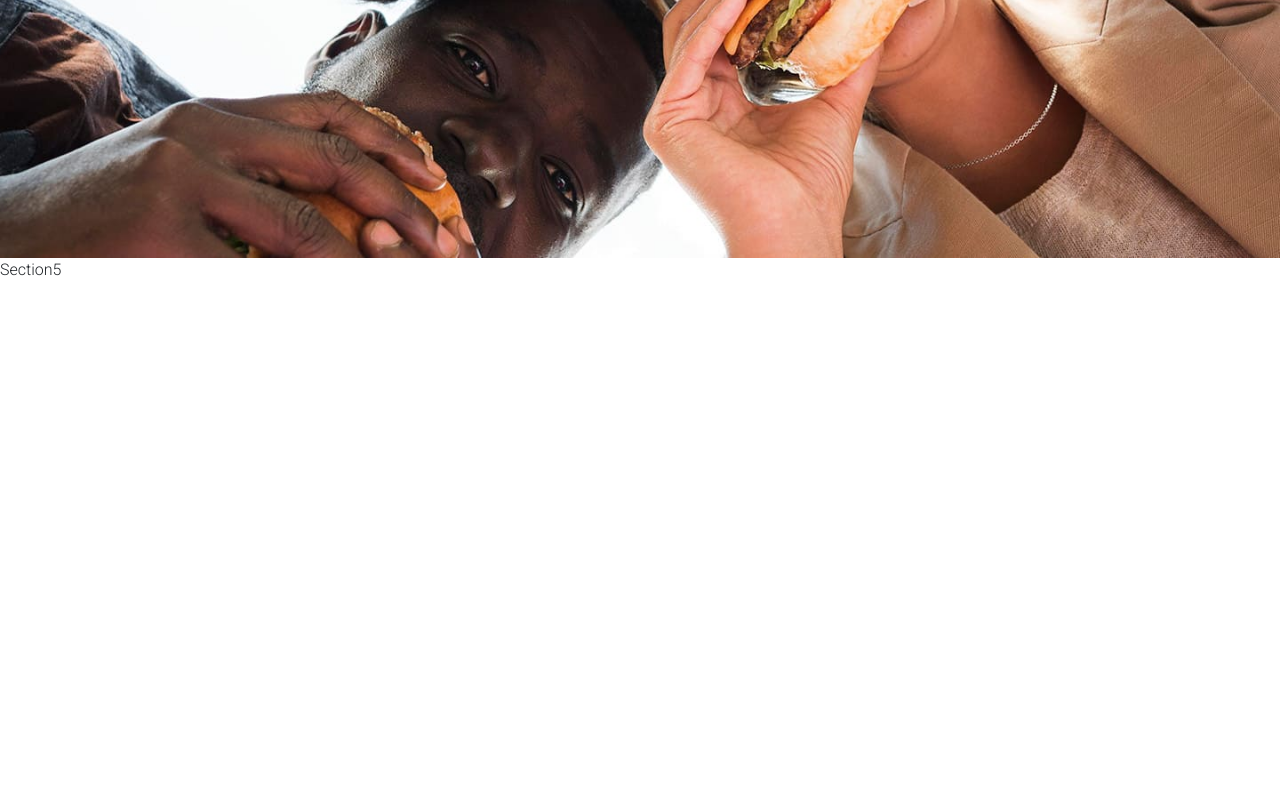
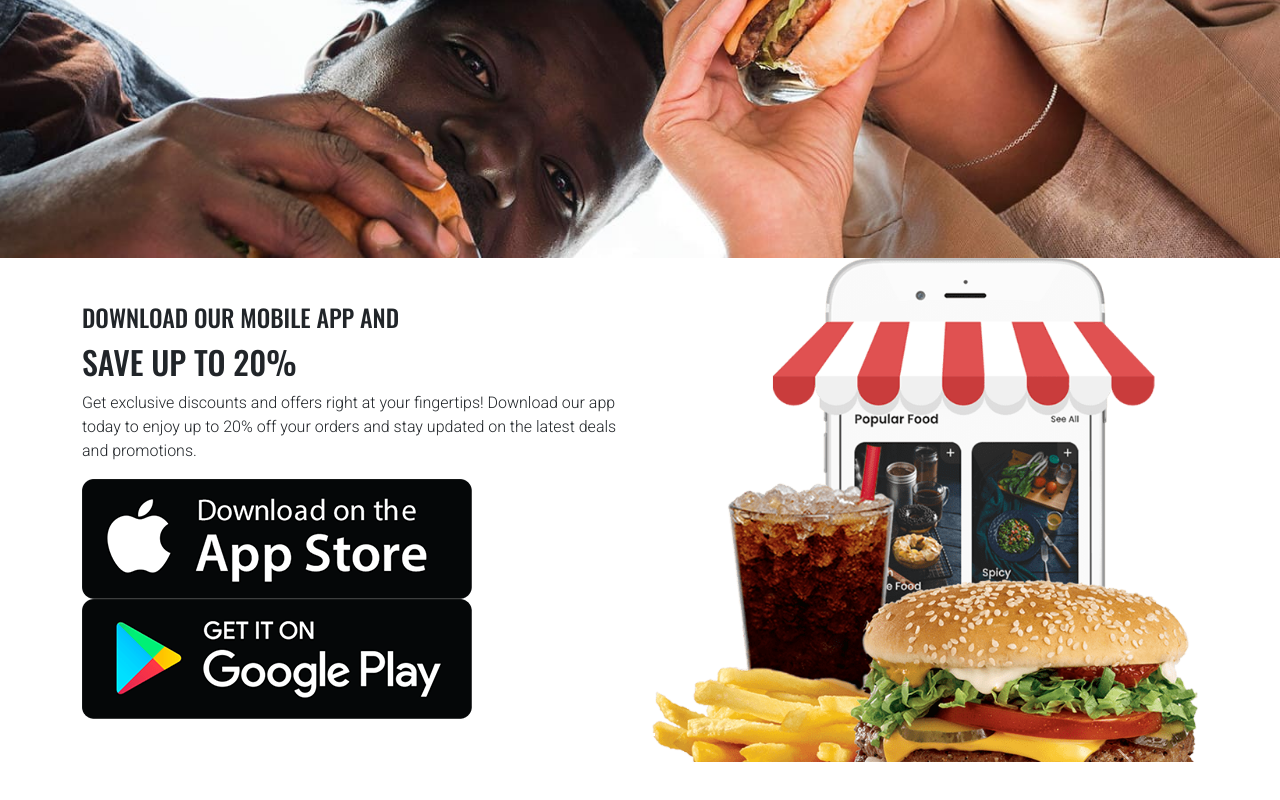
Before and after one commit to tahseen-haider/Grill-n-Blaze-Fast-Food-Online-Shop-, a React (Vite) app in the folder client/: page / in a window 1280 px wide. Shown: the part 4992-5792 px from the top of the page. After the commit the page ends 5754 px from the top, so only its background shows below. Built offline with nearby package versions, Linux system fonts and the light colour scheme.

Commit message:
section 5

```diff
--- a/client/src/pages/Home/Section5.jsx
+++ b/client/src/pages/Home/Section5.jsx
@@ -1,6 +1,61 @@
+import { Carousel, Col, Container, Row } from "react-bootstrap";
+import { Link } from "react-router-dom";
+import StoreIOS from '../../assets/shop/appstore.png'
+import StoreGoogle from '../../assets/shop/googleplay.png'
+import DownloadImg from '../../assets/shop/e-shop.png'
+import Brand1 from '../../assets/brands/brand-11.png'
+import Brand2 from '../../assets/brands/brand-12.png'
+import Brand3 from '../../assets/brands/brand-13.png'
+import Brand4 from '../../assets/brands/brand-14.png'
+import Brand5 from '../../assets/brands/brand-15.png'
+import Brand6 from '../../assets/brands/brand-16.png'
+import Brand7 from '../../assets/brands/brand-17.png'
+import Brand8 from '../../assets/brands/brand-18.png'
 
 export default function Section5() {
   return (
-    <div style={{height: 5000}}>Section5</div>
-  )
+    <>
+      <section className="shop-section">
+        <Container>
+          <Row className="align-items-center">
+            <Col lg={6} className="text-center text-lg-start mb-5 mb-lg-0">
+              <h4>Download Our Mobile App and</h4>
+              <h2>Save Up to 20%</h2>
+              <p>
+                Get exclusive discounts and offers right at your fingertips!
+                Download our app today to enjoy up to 20% off your orders and
+                stay updated on the latest deals and promotions.
+              </p>
+              <Link to="/">
+                <img src={StoreIOS} alt="IOS" className="img-fluid me-3"/>
+              </Link>
+              <Link to="/">
+                <img src={StoreGoogle} alt="Android" className="img-fluid me-3"/>
+              </Link>
+            </Col>
+            <Col lg={6}>
+              <img src={DownloadImg} alt="e-shop" className="img-fluid"/>
+            </Col>
+          </Row>
+        </Container>
+      </section>
+      <section className="slider-section">
+        <Container>
+          <Row>
+            <Carousel>
+              <Carousel.Item>
+                <Carousel.Caption>
+                  <div className="d-flex align-item-center justify-content-between">
+                    <div className="brand-img">
+                      <img src={Brand1} alt="brand-1" className="img-fluid" />
+                    </div>
+                  </div>
+                </Carousel.Caption>
+              </Carousel.Item>
+            </Carousel>
+          </Row>
+        </Container>
+      </section>
+    </>
+  );
 }
--- a/client/src/styles/HomeStyle.css
+++ b/client/src/styles/HomeStyle.css
@@ -269,10 +269,6 @@
     opacity: 1;
   }
 
-  /* .bg-parralax-scroll{
-    background-attachment:scroll;
-    height: 500px;
-  } */
 }
 
 @media (max-width: 767px) {
```
